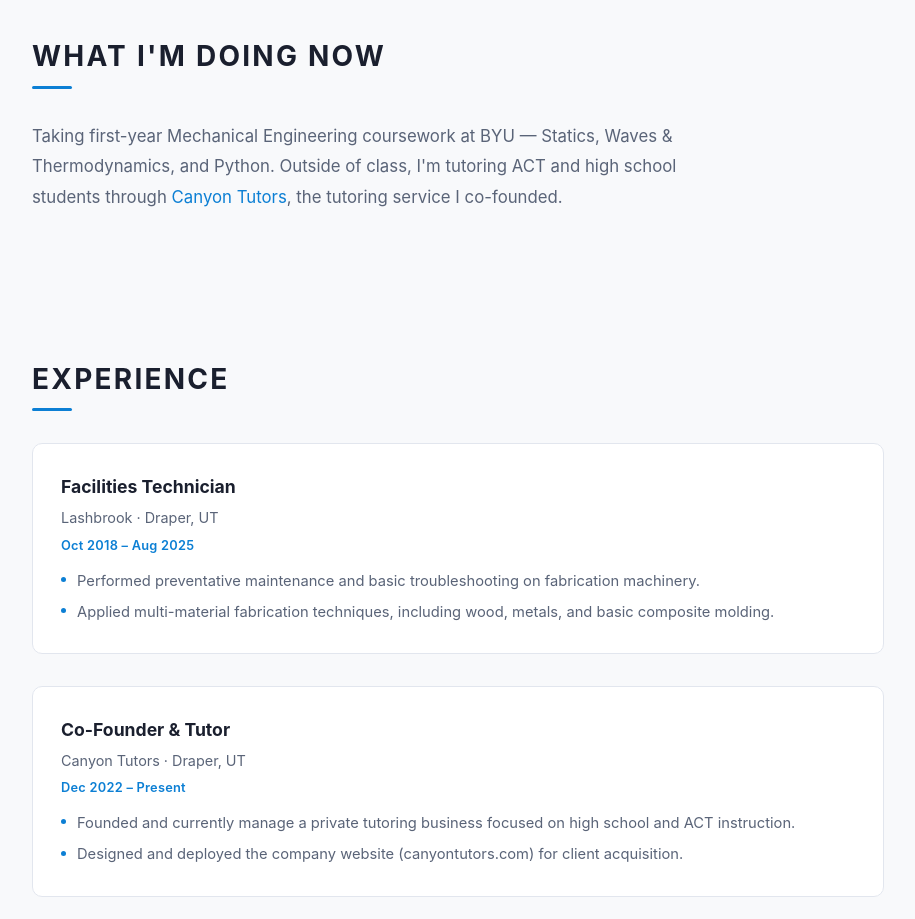
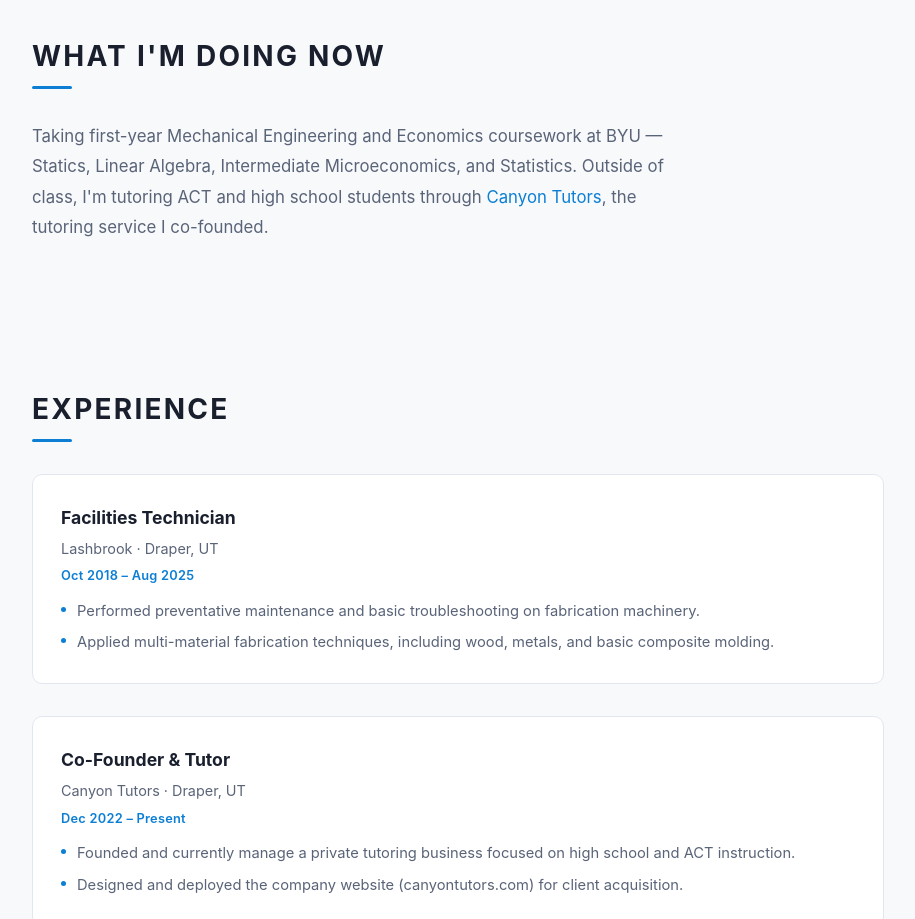
Before and after one commit to reedlaker1-ctrl/reedlaker1-ctrl.github.io, a plain HTML site: page index.html in a window 1280 px wide. Shown: the part 920-1839 px from the top of the page, without its empty margins (182-1097 px from the left). Drawn offline with Linux system fonts and the light colour scheme.

Commit message:
Update coursework and Now section with current classes
Co-Authored-By: Claude Opus 4.5 <noreply@anthropic.com>

```diff
--- a/index.html
+++ b/index.html
@@ -91,8 +91,8 @@
       <div class="reveal">
         <h2 class="section-heading">What I'm Doing Now</h2>
         <p class="now-text">
-          Taking first-year Mechanical Engineering coursework at BYU &mdash; Statics,
-          Waves &amp; Thermodynamics, and Python. Outside of class, I'm tutoring ACT
+          Taking first-year Mechanical Engineering and Economics coursework at BYU &mdash; Statics,
+          Linear Algebra, Intermediate Microeconomics, and Statistics. Outside of class, I'm tutoring ACT
           and high school students through
           <a href="https://canyontutors.com" target="_blank" rel="noopener">Canyon Tutors</a>,
           the tutoring service I co-founded.
@@ -160,7 +160,7 @@
             <ul class="timeline-details">
               <li>GPA: 4.0 / 4.0</li>
               <li>Entered with 36 AP credits, bypassing Calculus I/II, Chemistry, and Physics 121.</li>
-              <li>Key Coursework: Waves & Thermodynamics, Python, Statics.</li>
+              <li>Key Completed Coursework: Waves & Thermodynamics, Intro to Python, Intro to Accounting, Principles of Economics.</li>
             </ul>
           </div>
           <div class="timeline-entry">
```
